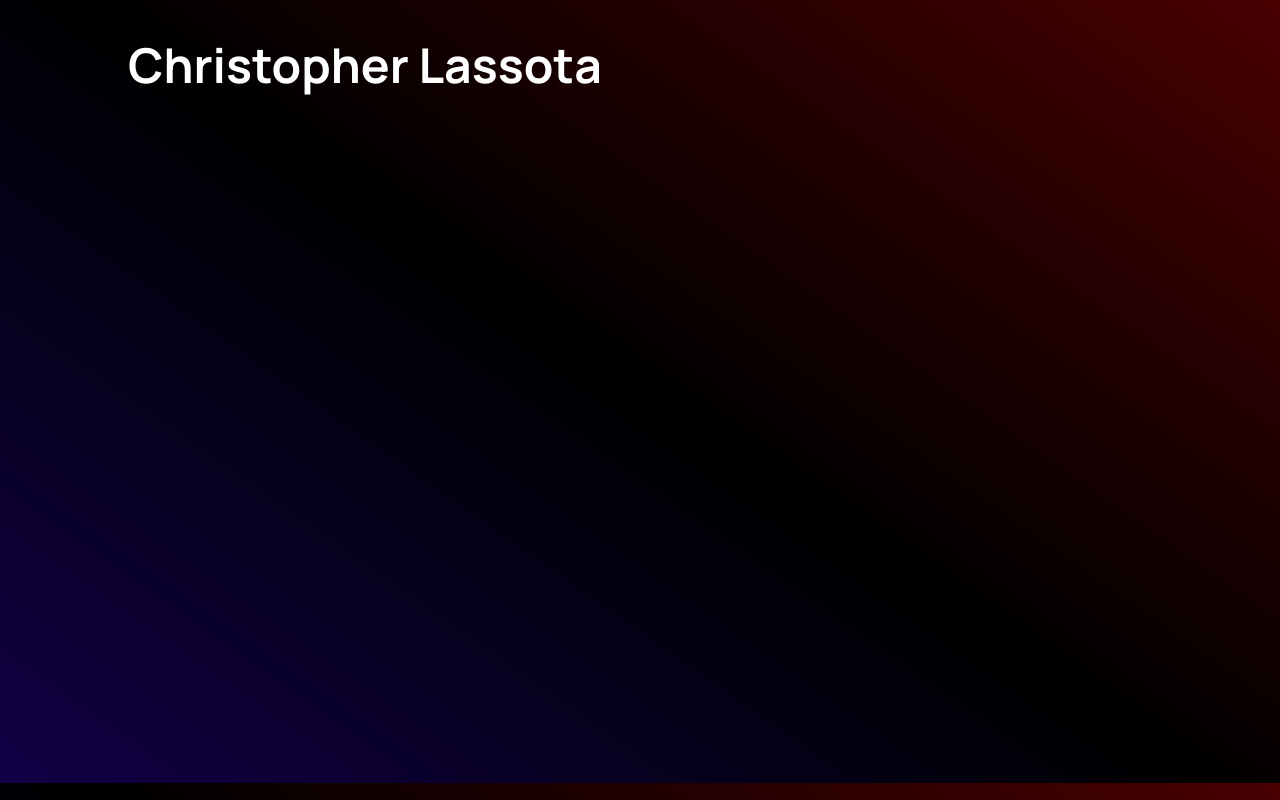
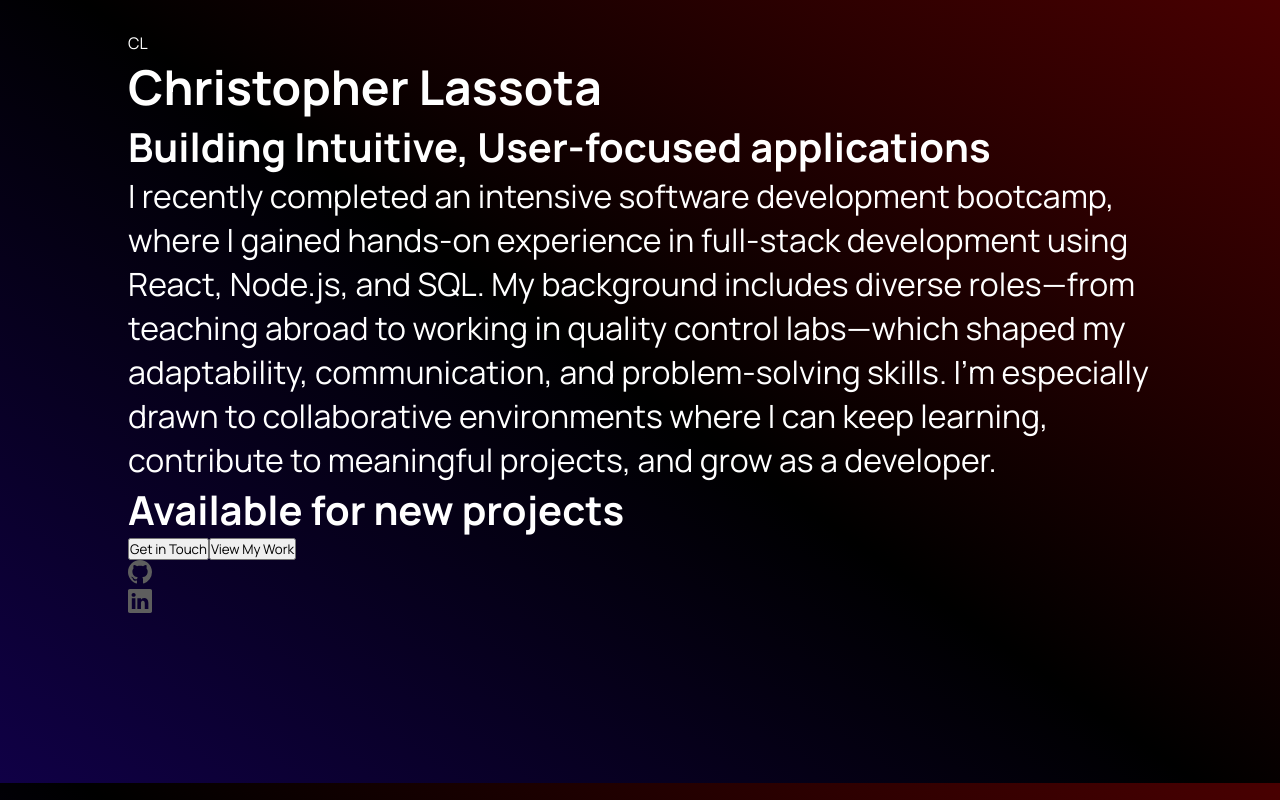
Before and after one commit to christopherlassota/my-website, a React (Vite) app: page / in a window 1280 px wide. Built offline with nearby package versions, Linux system fonts and the light colour scheme.

Commit message:
add hero content

```diff
--- a/package.json
+++ b/package.json
@@ -13,6 +13,7 @@
     "lucide-react": "^0.514.0",
     "react": "^19.1.0",
     "react-dom": "^19.1.0",
+    "react-icons": "^5.5.0",
     "react-ionicons": "^4.2.1",
     "react-router-dom": "^7.6.2",
     "sass": "^1.89.2"
--- a/src/App.scss
+++ b/src/App.scss
@@ -11,8 +11,6 @@
 }
 
 #root {
-    display: flex;
-    flex-direction: row;
     height: 89.9vh;
     gap: 2rem;
 }
--- a/src/App.tsx
+++ b/src/App.tsx
@@ -1,9 +1,12 @@
 import "./App.scss";
+import Header from "./Components/Header/Header";
+import Hero from "./Components/Hero/Hero";
 
 const App = () => {
   return (
     <>
-    <h1>Christopher Lassota</h1>
+    <Header />
+    <Hero />
     </>
   );
 }
--- /dev/null
+++ b/src/Components/Header/Header.scss
@@ -0,0 +1,2 @@
+@use "../../styles/variables" as *;
+@use "../../styles/mixins" as *;
--- /dev/null
+++ b/src/Components/Header/Header.tsx
@@ -0,0 +1,12 @@
+import "./Header.scss";
+
+const Header = () => {
+    return (
+        <section className="header">
+            <div className="header__logo">CL</div>
+            <div className="header__waffle"></div>
+        </section>
+    )
+}
+
+export default Header;
--- /dev/null
+++ b/src/Components/Hero/Hero.tsx
@@ -0,0 +1,49 @@
+import "./Hero.scss";
+import { BsGithub } from "react-icons/bs";
+import { BsLinkedin } from "react-icons/bs";
+import { IconContext } from "react-icons";
+
+const Hero = () => {
+  return (
+    <section className="hero">
+      <h1 className="hero__title">Christopher Lassota</h1>
+      <h2 className="hero__subtitle">
+        Building Intuitive, User-focused applications
+      </h2>
+      <p className="hero__summary">
+        I recently completed an intensive software development bootcamp, where I
+        gained hands-on experience in full-stack development using React,
+        Node.js, and SQL. My background includes diverse roles—from teaching
+        abroad to working in quality control labs—which shaped my adaptability,
+        communication, and problem-solving skills. I’m especially drawn to
+        collaborative environments where I can keep learning, contribute to
+        meaningful projects, and grow as a developer.
+      </p>
+      <article className="hero__availability">
+        <h2 className="hero__subtitle">Available for new projects</h2>
+      </article>
+      <article className="hero__actions">
+        <div className="hero__buttons">
+          <a href="#" className="hero__link">
+            <button className="hero__button">Get in Touch</button>
+          </a>
+          <a href="#" className="hero__link">
+            <button className="hero__button">View My Work</button>
+          </a>
+        </div>
+        <div className="hero__icons">
+            <IconContext.Provider value={{ color: "#5E5E5E", size: "24px"}}>
+            <div className="hero__icon">
+                <BsGithub />
+            </div>
+            <div className="hero__icon">
+                <BsLinkedin />
+            </div>
+            </IconContext.Provider>
+        </div>
+      </article>
+    </section>
+  );
+};
+
+export default Hero;
```
Also changed, not shown: src/Components/Hero/Hero.scss (added), 1 other file (tests, documents, lock files or other folders).
